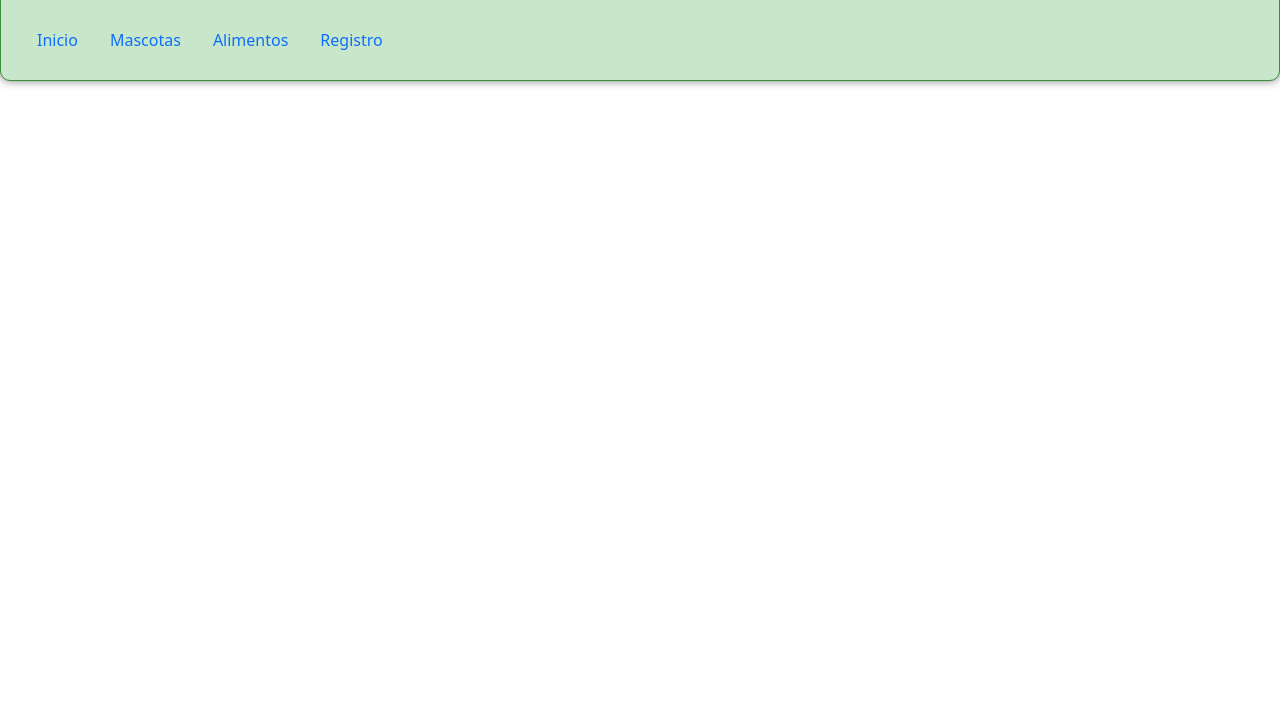
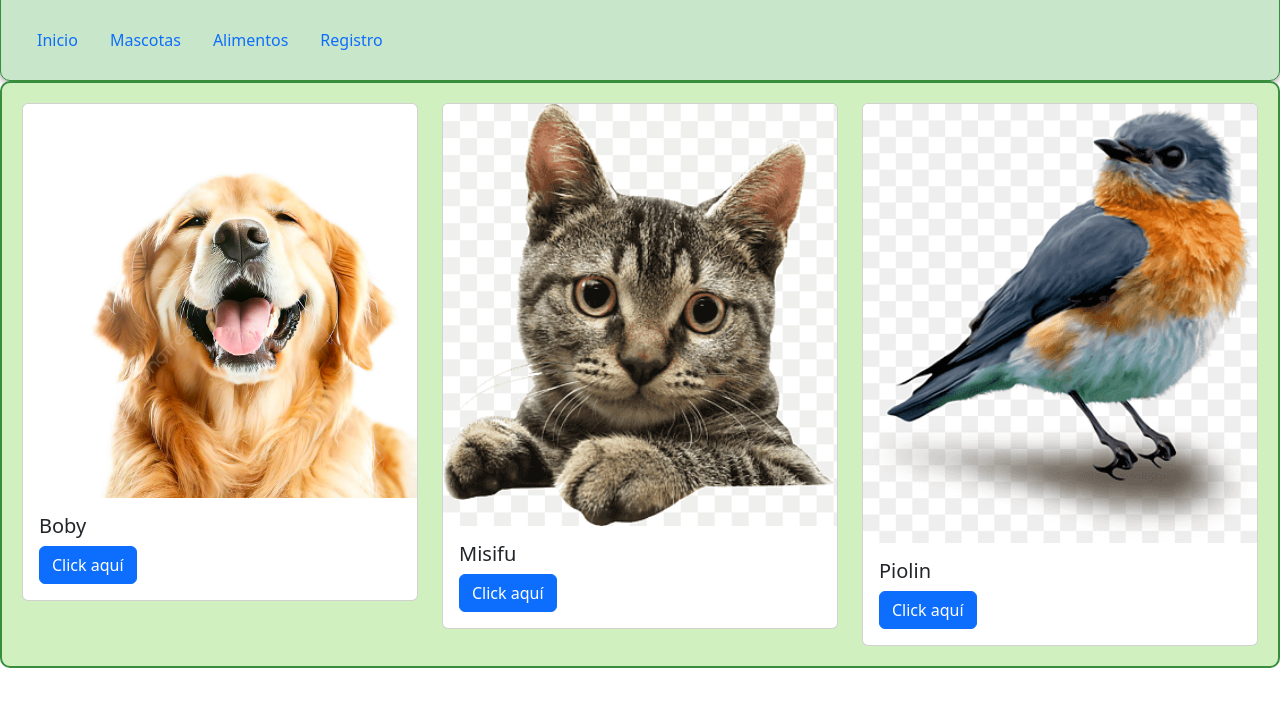
Before and after one commit to parayak/mascotas, a plain HTML site: page index.html in a window 1280 px wide. Shown: the part 63-770 px from the top of the page. Drawn offline with nearby package versions, Linux system fonts and the light colour scheme.

Commit message:
Se agrego Cards al index e imagenes al proyecto

```diff
--- a/index.html
+++ b/index.html
@@ -12,6 +12,12 @@
       border: 1px solid #388e3c; /* Borde redondeado de 1px color verde oscuro */
       border-radius: 10px; /* Borde redondeado */
       box-shadow: 0px 0px 10px 0px rgba(0,0,0,0.5); /* Sombra */
+      padding: 20px;
+    }
+    .container-custom2 {
+      background-color: #d0f0c0; /* Color verde claro atenuado */
+      border: 2px solid #388e3c; /* Borde de 2px color verde oscuro */
+      border-radius: 10px; /* Borde redondeado */
       padding: 20px;
     }
   </style>
@@ -34,6 +40,69 @@
       </div>
     </div>
   </div>
+  <div class="container-fluid container-custom2">
+    <div class="row">
+      <div class="col">
+        <div class="card">
+          <img src="perro1.png" class="card-img-top" alt="Boby">
+          <div class="card-body">
+            <h5 class="card-title">Boby</h5>
+            <a href="#" class="btn btn-primary" data-bs-toggle="modal" data-bs-target="#perroModal">Click aquí</a>
+          </div>
+        </div>
+      </div>
+      <div class="col">
+        <div class="card">
+          <img src="gato1.png" class="card-img-top" alt="Misifu">
+          <div class="card-body">
+            <h5 class="card-title">Misifu</h5>
+            <a href="#" class="btn btn-primary" data-bs-toggle="modal" data-bs-target="#gatoModal">Click aquí</a>
+          </div>
+        </div>
+      </div>
+      <div class="col">
+        <div class="card">
+          <img src="pajaro1.png" class="card-img-top" alt="Piolin">
+          <div class="card-body">
+            <h5 class="card-title">Piolin</h5>
+            <a href="#" class="btn btn-primary" data-bs-toggle="modal" data-bs-target="#pajaroModal">Click aquí</a>
+          </div>
+        </div>
+      </div>
+    </div>
+  </div>
+
+  <!-- Modals -->
+  <div class="modal fade" id="perroModal" tabindex="-1" aria-labelledby="perroModalLabel" aria-hidden="true">
+    <div class="modal-dialog modal-dialog-centered modal-xl">
+      <div class="modal-content">
+        <div class="modal-body">
+          <img src="perro1.png" class="img-fluid" alt="Boby">
+        </div>
+      </div>
+    </div>
+  </div>
+
+  <div class="modal fade" id="gatoModal" tabindex="-1" aria-labelledby="gatoModalLabel" aria-hidden="true">
+    <div class="modal-dialog modal-dialog-centered modal-xl">
+      <div class="modal-content">
+        <div class="modal-body">
+          <img src="gato1.png" class="img-fluid" alt="Misifu">
+        </div>
+      </div>
+    </div>
+  </div>
+
+  <div class="modal fade" id="pajaroModal" tabindex="-1" aria-labelledby="pajaroModalLabel" aria-hidden="true">
+    <div class="modal-dialog modal-dialog-centered modal-xl">
+      <div class="modal-content">
+        <div class="modal-body">
+          <img src="pajaro1.png" class="img-fluid" alt="Piolin">
+        </div>
+      </div>
+    </div>
+  </div>
+
 
   <!-- Bootstrap JS (opcional, solo si se necesita funcionalidad de Bootstrap) -->
   <script src="https://cdn.jsdelivr.net/npm/bootstrap@5.3.0-alpha1/dist/js/bootstrap.bundle.min.js"></script>
```
Also changed, not shown: gato1.png (added), pajaro1.png (added), perro1.png (added).
